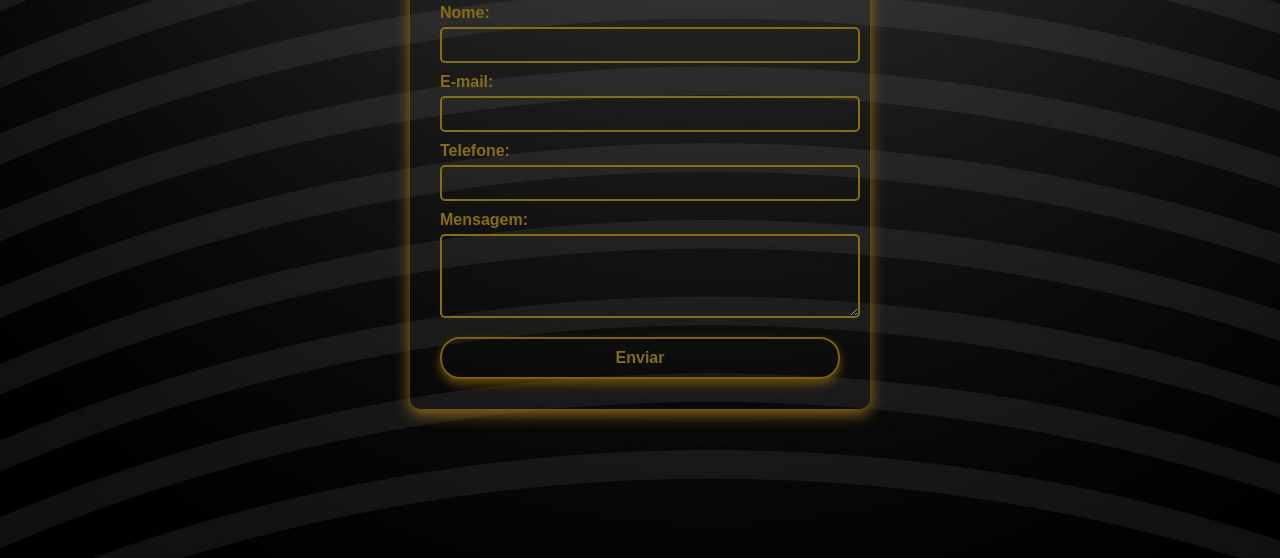
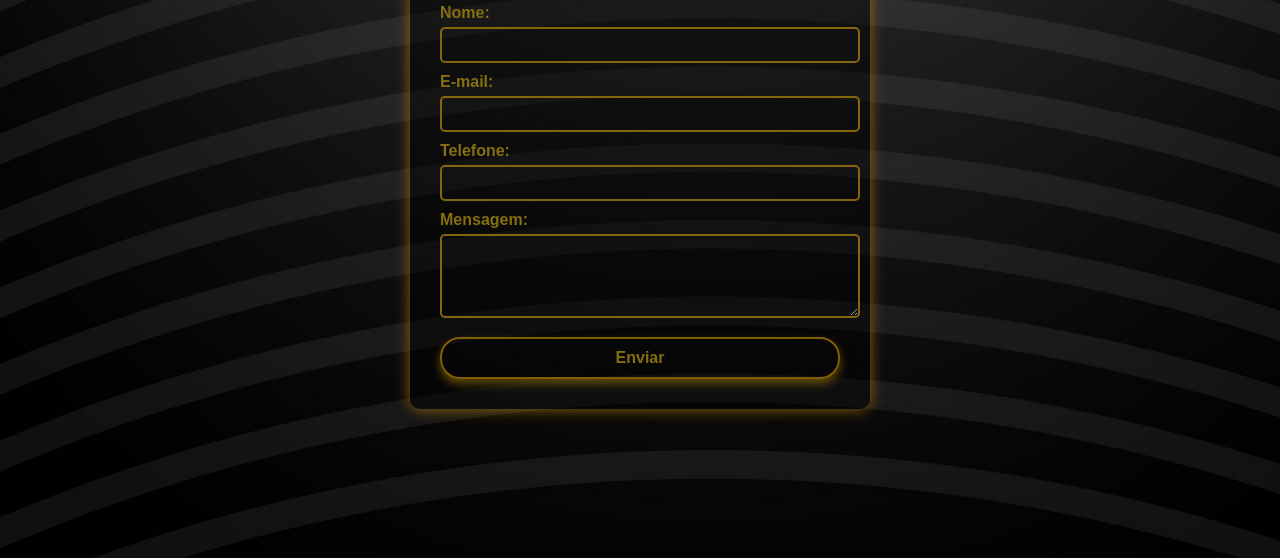
Before and after one commit to CarolinaGoes/Portfolio-main, a plain HTML site: page pages/feedback.html in a window 1280 px wide. Shown: the part 242-800 px from the top of the page. Drawn offline with Linux system fonts and the light colour scheme.

Commit message:
Update feedback.html

```diff
--- a/pages/feedback.html
+++ b/pages/feedback.html
@@ -23,10 +23,11 @@
         .container {
             padding: 30px;
             border-radius: 10px;
-            box-shadow: 0 5px 15px rgb(151, 110, 21);
+            box-shadow: 0 0px 15px rgba(170, 114, 9, 0.856);
             width: 100%;
             max-width: 400px;
             color: #856f10;
+            background-color:rgba(0, 0, 0, 0.473) ;
         }
 
         h2 {
@@ -42,7 +43,7 @@
 
         input, textarea, select {
             background: transparent;
-            border: 2px solid #856f10;
+            border: 2px solid #86660d;
             width: 100%;
             padding: 8px;
             margin-top: 5px;
@@ -67,7 +68,7 @@
 
         button:hover {
             background: #745f0491;
-            color: #2b2401;
+            color: #0e0b00;
         }
     </style>
 </head>
```
